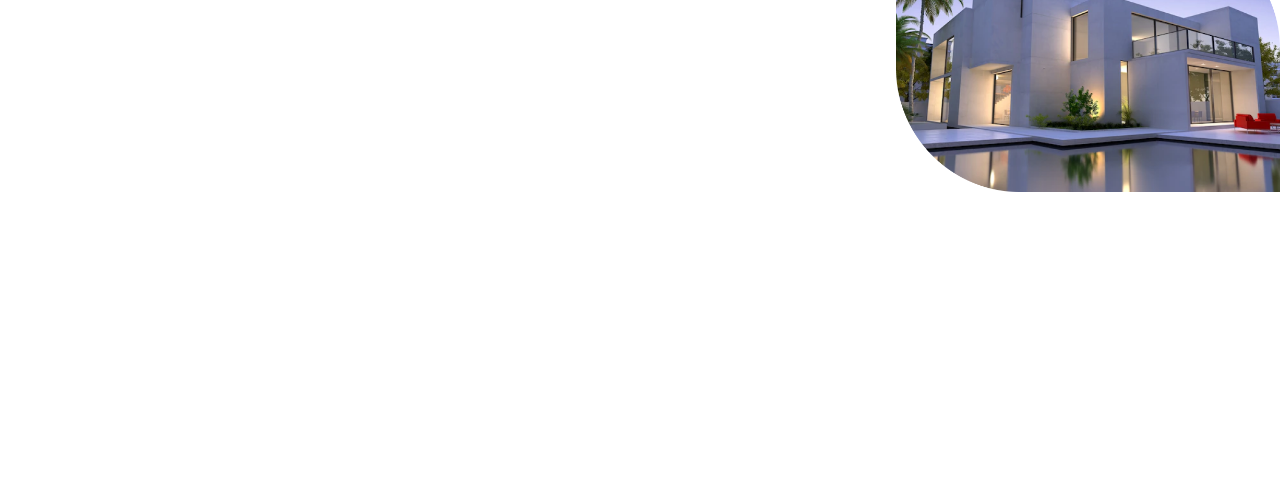
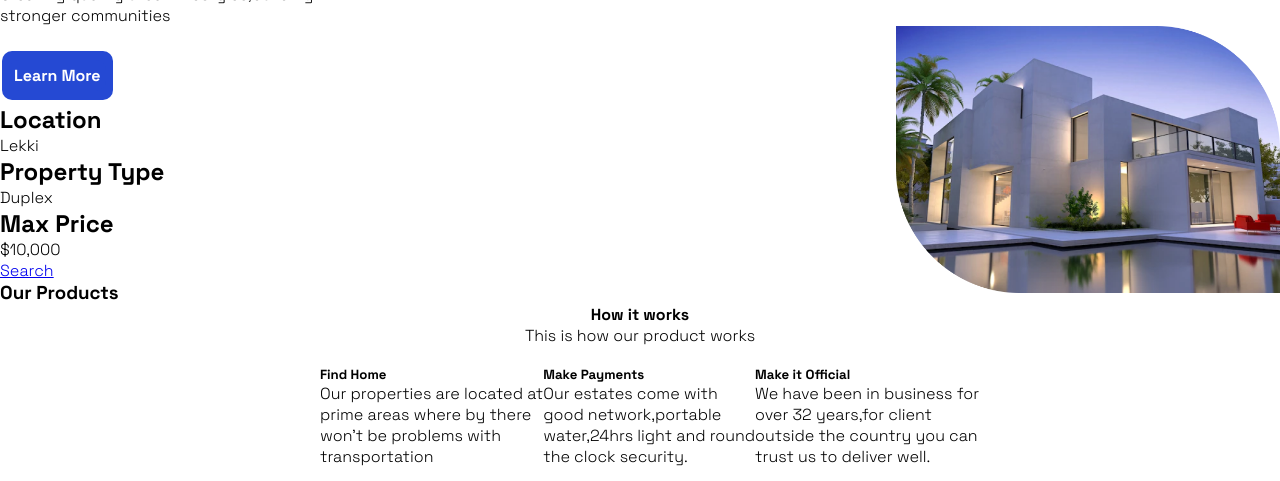
Before and after one commit to Silvia-Wachira/Vallie-s-Real-Estate, a plain HTML site: page index.html in a window 1280 px wide. Shown: the part 193-674 px from the top of the page. Drawn offline with Linux system fonts and the light colour scheme.

```diff
--- a/assets/style.css
+++ b/assets/style.css
@@ -50,9 +50,6 @@ nav ul{
     font-weight: bold;
 }
 
-
-
-
 nav ul li{
     display: inline-block;
     list-style: georgian;
@@ -66,3 +63,40 @@ body{
     font-family: 'Space Grotesk';
     color: #0F298B;
 }
+.button{
+    background-color: #2549D3;
+    border-radius: 10px;
+    color: white;
+    padding: 5px;
+    text-align: center;
+    text-decoration: none;
+    display: inline-block;
+    margin: 4px 2px;
+    font-weight: bold;
+}
+.h2{
+    font-family: 'Space Grotesk';
+    color: #2549D3;
+}
+.body .button{
+    background-color: #2549D3;
+    border-radius: 10px;
+    color: white;
+    padding: 5px;
+    text-align: center;
+    text-decoration: none;
+    display: inline-block;
+    margin: 4px 2px;
+    font-weight: bold;
+
+}
+.works{
+    text-align: center;
+}
+.find{
+    list-style-type: none;
+    display: flex;
+    padding: 20px;
+    background-color: white;
+    margin-left: 300px;
+}
--- a/index.html
+++ b/index.html
@@ -31,11 +31,84 @@
     <div>
         <ul class="Heading">
             <li>
-                <h1>Helping you find the property of your dreams</h1>
-                <p>Creating quality urban lifestyles,building stronger communities</p>
+                <h1>Helping you find</h1>
+                <h1>the property of your</h1>
+                <h1> dreams</h1>
+                <p>Creating quality urban lifestyles,building </p>
+                <p>stronger communities</p>
             </li>
             <li><img src="/assets/Images/image 1.png" style="width:30%;float: right;" alt=""></li>
         </ul>
     </div>
+    <div class="button">
+        <a href="#" class="button">Learn More</a>
+    </div>
+    <ul class="H2">
+        <li>
+            <h2> Location</h2>
+            <p>Lekki</p>
+            <h2>Property Type</h2>
+            <p>Duplex</p>
+            <h2>Max Price</h2>
+            <p>$10,000</p>
+
+        </li>
+
+    </ul>
+    <div class="body-button">
+        <a href="#" class="body-button">Search</a>
+    </div>
+    <h3>Our Products</h3>
+    <div class="works">
+        <h4>How it works</h4>
+        <p>This is how our product works</p>
+    </div>
+    <div>
+        <ul class="find">
+            <li>
+        <h5>Find Home</h5>
+        <p>Our properties are located at</p>
+        <p>prime areas where by there</p>
+        <p>won't be problems with</p>
+        <p>transportation</p>
+        </li>
+        <li>
+        <h5>Make Payments</h5>
+        <p>Our estates come with</p>
+        <p>good network,portable</p>
+        <p>water,24hrs light and round</p>
+        <p>the clock security.</p>
+        </li>
+        <li>
+        <h5>Make it Official</h5>
+        <p>We have been in business for</p>
+        <p>over 32 years,for client</p>
+        <p>outside the country you can</p>
+        <p>trust us to deliver well.</p>
+        </li>
+
+        </ul>
+    </div>
+    <div>
+        <ul class="h6">
+            <li>
+                <h1>Why you should choose us.</h1>
+                <p>Creating quality urban lifestyles,building stronger</p>
+            </li>
+            <li><img src="/assets/Images/image 2.png" width="30%;float: left;" alt=""></li>
+        </ul>
+    </div>
+    <div>
+        <h7>Our Featured Properties</h7>
+        <p>One of our biggest product to be featured and that has sold</p>
+        <p>out the most.</p>
+        <ul>S
+            <li><img src="/assets/Images/image 3.png" width="30%;float: right;" alt=""></li>
+            <li><img src="/assets/Images/image 5.png" width="30%;float: right;" alt=""></li>
+            <li><img src="/assets/Images/image 6.png" width="30%;float: right;" alt=""></li>
+        </ul>
+    </div>
+
+
 </body>
 </html>
--- a/style.css
+++ b/style.css
@@ -64,3 +64,39 @@ body{
     font-family: 'Space Grotesk';
     color: #0F298B;
 }
+.h2{
+    color: #2549D3;
+    padding: 5px 15px;
+    float: right;
+
+}
+.body-button{
+    background-color: #2549D3;
+    border-radius: 10px;
+    color: white;
+    padding: 5px;
+    text-align: center;
+    text-decoration: none;
+    display: inline-block;
+    margin: 4px 2px;
+    font-weight: bold;
+}
+.h3{
+    color: #0F298B;
+    margin-right: 200px;
+
+}
+.h4{
+    color: blue;
+    text-align: center;
+}
+.h5{
+    font-family: 'Space Grotesk';
+    font-weight: bold;
+}
+.h6{
+    color: #0F298B;
+}
+.works{
+    text-align: center;
+}
```
